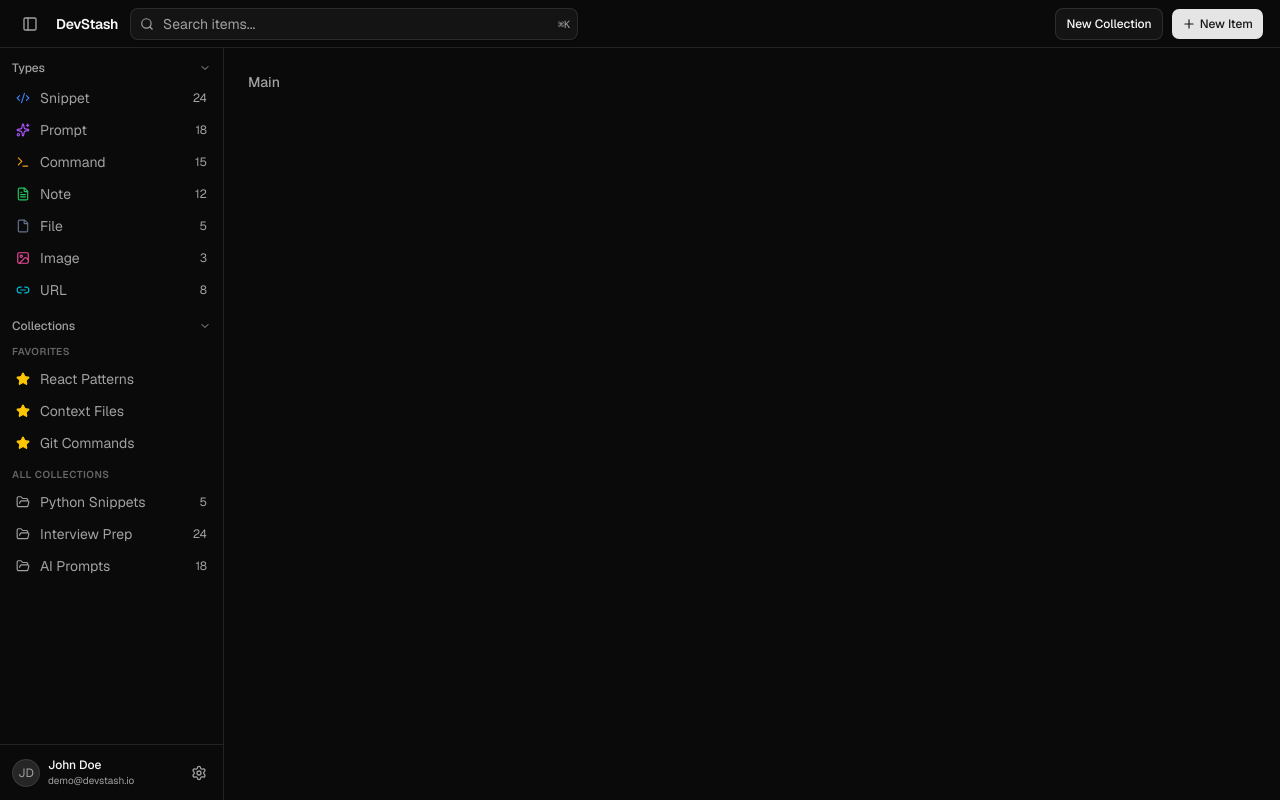
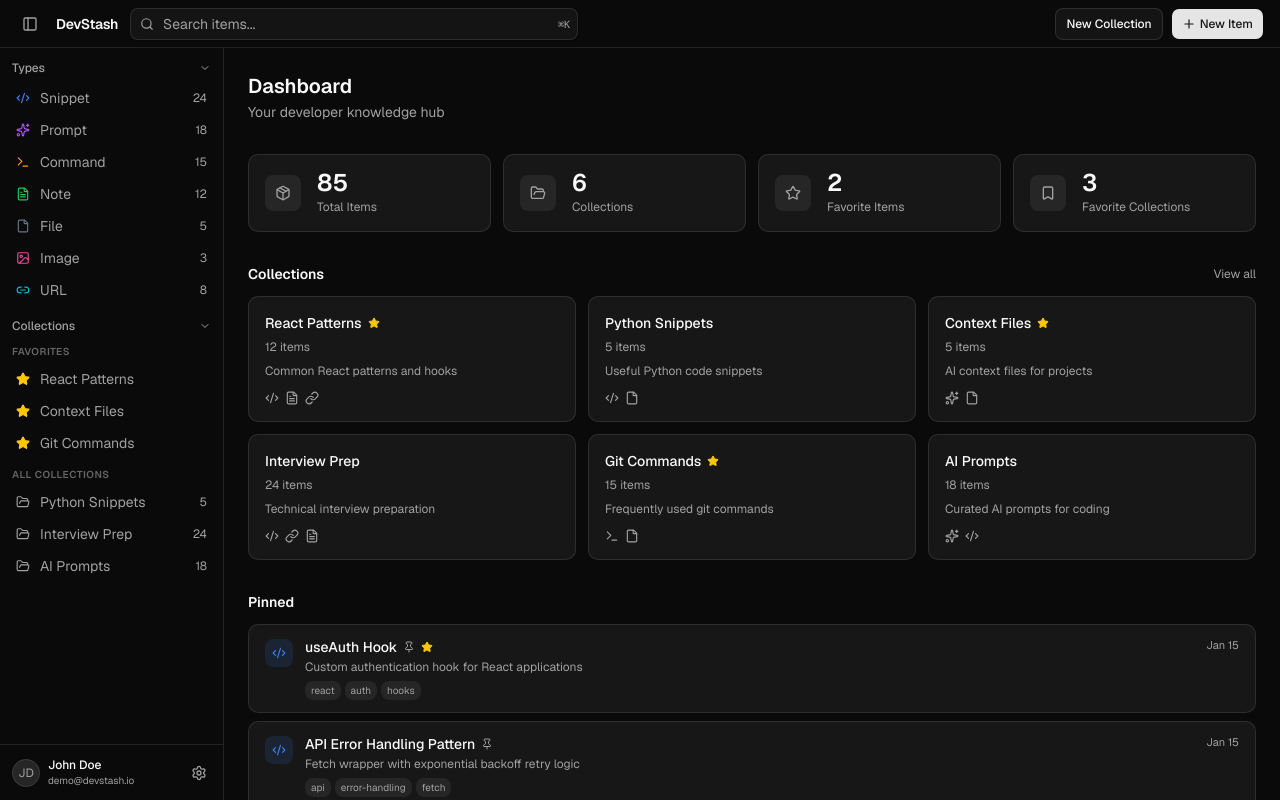
Before and after one commit to officialTechBro/devstash, a Next.js app: page /dashboard in a window 1280 px wide. Built offline with nearby package versions, Linux system fonts and the light colour scheme.

Commit message:
feat: dashboard UI phase 3 — main content area with stats, collections, and items

```diff
--- a/context/current-feature.md
+++ b/context/current-feature.md
@@ -2,9 +2,23 @@
 
 ## Status
 
+In Progress
+
 ## Goals
 
+Implement the main content area of the dashboard (Phase 3 of 3):
+
+- 4 stats cards at the top: total items, collections, favorite items, favorite collections
+- Recent Collections section
+- Pinned Items section
+- 10 Recent Items section
+
+Use mock data from `src/lib/mock-data.js` imported directly.
+
 ## Notes
+
+- Reference: `context/features/dashboard-phase-3-spec.md`
+- Reference screenshot: `context/screenshots/dashboard-ui-main.png`
 
 ## History
 
--- a/src/app/dashboard/page.tsx
+++ b/src/app/dashboard/page.tsx
@@ -1,5 +1,59 @@
+import { mockItems, mockCollections, mockItemTypes } from '@/lib/mock-data'
+import { StatsCards } from '@/components/dashboard/StatsCards'
+import { CollectionsGrid } from '@/components/dashboard/CollectionsGrid'
+import { ItemRow } from '@/components/dashboard/ItemRow'
+
+const totalItems = mockItemTypes.reduce((sum, t) => sum + t.count, 0)
+const totalCollections = mockCollections.length
+const favoriteItems = mockItems.filter((i) => i.isFavorite).length
+const favoriteCollections = mockCollections.filter((c) => c.isFavorite).length
+
+const pinnedItems = mockItems.filter((i) => i.isPinned)
+const recentItems = [...mockItems]
+  .sort((a, b) => new Date(b.createdAt).getTime() - new Date(a.createdAt).getTime())
+  .slice(0, 10)
+
 export default function DashboardPage() {
   return (
-    <h2 className="text-sm font-medium text-muted-foreground">Main</h2>
-  );
+    <div className="space-y-8">
+      {/* Header */}
+      <div>
+        <h1 className="text-xl font-semibold">Dashboard</h1>
+        <p className="mt-0.5 text-sm text-muted-foreground">Your developer knowledge hub</p>
+      </div>
+
+      {/* Stats */}
+      <StatsCards
+        totalItems={totalItems}
+        totalCollections={totalCollections}
+        favoriteItems={favoriteItems}
+        favoriteCollections={favoriteCollections}
+      />
+
+      {/* Collections */}
+      <CollectionsGrid collections={mockCollections} />
+
+      {/* Pinned Items */}
+      {pinnedItems.length > 0 && (
+        <section>
+          <h2 className="mb-3 text-sm font-semibold">Pinned</h2>
+          <div className="space-y-2">
+            {pinnedItems.map((item) => (
+              <ItemRow key={item.id} item={item} />
+            ))}
+          </div>
+        </section>
+      )}
+
+      {/* Recent Items */}
+      <section>
+        <h2 className="mb-3 text-sm font-semibold">Recent Items</h2>
+        <div className="space-y-2">
+          {recentItems.map((item) => (
+            <ItemRow key={item.id} item={item} />
+          ))}
+        </div>
+      </section>
+    </div>
+  )
 }
--- /dev/null
+++ b/src/components/dashboard/CollectionsGrid.tsx
@@ -0,0 +1,76 @@
+import { Star, MoreHorizontal, Code2, Sparkles, Terminal, FileText, File, Image, Link } from 'lucide-react'
+import { Button } from '@/components/ui/button'
+
+const ICON_MAP: Record<string, React.ReactNode> = {
+  'code-2': <Code2 className="h-3.5 w-3.5" />,
+  'sparkles': <Sparkles className="h-3.5 w-3.5" />,
+  'terminal': <Terminal className="h-3.5 w-3.5" />,
+  'file-text': <FileText className="h-3.5 w-3.5" />,
+  'file': <File className="h-3.5 w-3.5" />,
+  'image': <Image className="h-3.5 w-3.5" />,
+  'link': <Link className="h-3.5 w-3.5" />,
+}
+
+interface Collection {
+  id: string
+  name: string
+  description: string
+  isFavorite: boolean
+  itemCount: number
+  icons: string[]
+}
+
+interface CollectionsGridProps {
+  collections: Collection[]
+}
+
+export function CollectionsGrid({ collections }: CollectionsGridProps) {
+  return (
+    <section>
+      <div className="mb-3 flex items-center justify-between">
+        <h2 className="text-sm font-semibold">Collections</h2>
+        <button className="text-xs text-muted-foreground hover:text-foreground transition-colors">
+          View all
+        </button>
+      </div>
+      <div className="grid grid-cols-1 gap-3 sm:grid-cols-2 lg:grid-cols-3">
+        {collections.map((col) => (
+          <div
+            key={col.id}
+            className="group relative rounded-lg border border-border bg-card p-4 hover:border-border/80 hover:bg-card/80 cursor-pointer transition-colors"
+          >
+            {/* Header */}
+            <div className="flex items-start justify-between gap-2">
+              <div className="flex items-center gap-1.5 min-w-0">
+                <span className="truncate text-sm font-medium">{col.name}</span>
+                {col.isFavorite && (
+                  <Star className="h-3 w-3 shrink-0 fill-yellow-400 text-yellow-400" />
+                )}
+              </div>
+              <Button
+                variant="ghost"
+                size="icon"
+                className="h-6 w-6 shrink-0 opacity-0 group-hover:opacity-100 text-muted-foreground"
+              >
+                <MoreHorizontal className="h-3.5 w-3.5" />
+              </Button>
+            </div>
+
+            {/* Item count */}
+            <p className="mt-0.5 text-xs text-muted-foreground">{col.itemCount} items</p>
+
+            {/* Description */}
+            <p className="mt-2 text-xs text-muted-foreground line-clamp-2">{col.description}</p>
+
+            {/* Type icons */}
+            <div className="mt-3 flex items-center gap-1.5 text-muted-foreground">
+              {col.icons.map((icon, i) => (
+                <span key={i}>{ICON_MAP[icon] ?? null}</span>
+              ))}
+            </div>
+          </div>
+        ))}
+      </div>
+    </section>
+  )
+}
--- /dev/null
+++ b/src/components/dashboard/ItemRow.tsx
@@ -0,0 +1,83 @@
+import { Star, Pin, Code2, Sparkles, Terminal, FileText, File, Image, Link } from 'lucide-react'
+
+const ICON_MAP: Record<string, React.ReactNode> = {
+  'code-2': <Code2 className="h-3.5 w-3.5" />,
+  'sparkles': <Sparkles className="h-3.5 w-3.5" />,
+  'terminal': <Terminal className="h-3.5 w-3.5" />,
+  'file-text': <FileText className="h-3.5 w-3.5" />,
+  'file': <File className="h-3.5 w-3.5" />,
+  'image': <Image className="h-3.5 w-3.5" />,
+  'link': <Link className="h-3.5 w-3.5" />,
+}
+
+const TYPE_ICON_MAP: Record<string, { icon: string; color: string }> = {
+  type_snippet: { icon: 'code-2', color: '#3b82f6' },
+  type_prompt: { icon: 'sparkles', color: '#a855f7' },
+  type_command: { icon: 'terminal', color: '#f59e0b' },
+  type_note: { icon: 'file-text', color: '#22c55e' },
+  type_file: { icon: 'file', color: '#64748b' },
+  type_image: { icon: 'image', color: '#ec4899' },
+  type_url: { icon: 'link', color: '#06b6d4' },
+}
+
+interface Item {
+  id: string
+  title: string
+  description: string
+  typeId: string
+  tags: string[]
+  isFavorite: boolean
+  isPinned: boolean
+  createdAt: string
+}
+
+interface ItemRowProps {
+  item: Item
+}
+
+function formatDate(dateStr: string) {
+  return new Date(dateStr).toLocaleDateString('en-US', { month: 'short', day: 'numeric' })
+}
+
+export function ItemRow({ item }: ItemRowProps) {
+  const typeInfo = TYPE_ICON_MAP[item.typeId]
+
+  return (
+    <div className="group flex items-start gap-3 rounded-lg border border-border bg-card px-4 py-3 hover:bg-card/80 cursor-pointer transition-colors">
+      {/* Type icon */}
+      <div
+        className="mt-0.5 flex h-7 w-7 shrink-0 items-center justify-center rounded-md"
+        style={{ backgroundColor: typeInfo ? `${typeInfo.color}20` : '#64748b20', color: typeInfo?.color ?? '#64748b' }}
+      >
+        {typeInfo ? ICON_MAP[typeInfo.icon] : <File className="h-3.5 w-3.5" />}
+      </div>
+
+      {/* Content */}
+      <div className="min-w-0 flex-1">
+        <div className="flex items-center gap-1.5">
+          <span className="truncate text-sm font-medium">{item.title}</span>
+          {item.isPinned && <Pin className="h-3 w-3 shrink-0 text-muted-foreground" />}
+          {item.isFavorite && <Star className="h-3 w-3 shrink-0 fill-yellow-400 text-yellow-400" />}
+        </div>
+        {item.description && (
+          <p className="mt-0.5 truncate text-xs text-muted-foreground">{item.description}</p>
+        )}
+        {item.tags.length > 0 && (
+          <div className="mt-1.5 flex flex-wrap gap-1">
+            {item.tags.map((tag) => (
+              <span
+                key={tag}
+                className="rounded-md bg-muted px-1.5 py-0.5 text-[10px] text-muted-foreground"
+              >
+                {tag}
+              </span>
+            ))}
+          </div>
+        )}
+      </div>
+
+      {/* Date */}
+      <span className="shrink-0 text-[11px] text-muted-foreground">{formatDate(item.createdAt)}</span>
+    </div>
+  )
+}
--- /dev/null
+++ b/src/components/dashboard/StatsCards.tsx
@@ -0,0 +1,44 @@
+import { Package, FolderOpen, Star, Bookmark } from 'lucide-react'
+
+interface StatCardProps {
+  label: string
+  value: number
+  icon: React.ReactNode
+}
+
+function StatCard({ label, value, icon }: StatCardProps) {
+  return (
+    <div className="rounded-lg border border-border bg-card p-4 flex items-center gap-4">
+      <div className="flex h-9 w-9 shrink-0 items-center justify-center rounded-md bg-muted text-muted-foreground">
+        {icon}
+      </div>
+      <div>
+        <p className="text-2xl font-semibold leading-none">{value}</p>
+        <p className="mt-1 text-xs text-muted-foreground">{label}</p>
+      </div>
+    </div>
+  )
+}
+
+interface StatsCardsProps {
+  totalItems: number
+  totalCollections: number
+  favoriteItems: number
+  favoriteCollections: number
+}
+
+export function StatsCards({
+  totalItems,
+  totalCollections,
+  favoriteItems,
+  favoriteCollections,
+}: StatsCardsProps) {
+  return (
+    <div className="grid grid-cols-2 gap-3 lg:grid-cols-4">
+      <StatCard label="Total Items" value={totalItems} icon={<Package className="h-4 w-4" />} />
+      <StatCard label="Collections" value={totalCollections} icon={<FolderOpen className="h-4 w-4" />} />
+      <StatCard label="Favorite Items" value={favoriteItems} icon={<Star className="h-4 w-4" />} />
+      <StatCard label="Favorite Collections" value={favoriteCollections} icon={<Bookmark className="h-4 w-4" />} />
+    </div>
+  )
+}
```
